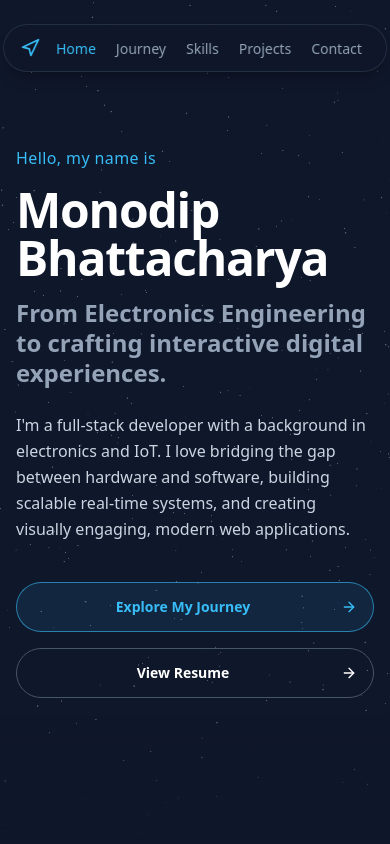
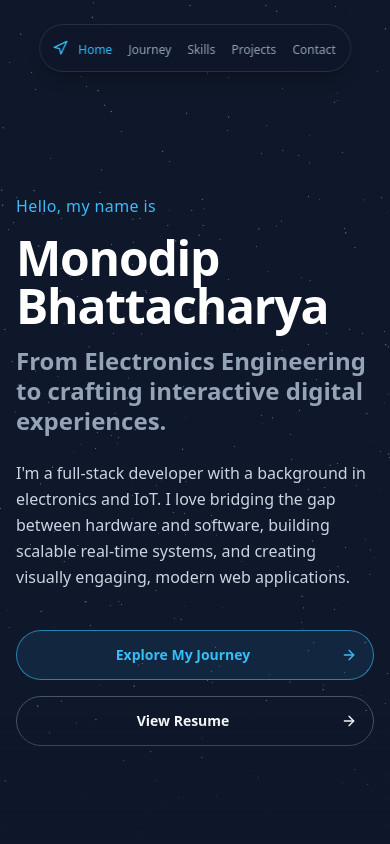
Before and after one commit to Ra-jj/Portfolio, a React (Vite) app: page / in a window 390 px wide. Shown: the top 844 px of the page. Built offline with nearby package versions, Linux system fonts and the light colour scheme.

Commit message:
fix: responsive nav layout and hero spacing

```diff
--- a/src/components/Hero.jsx
+++ b/src/components/Hero.jsx
@@ -30,7 +30,7 @@ const Hero = () => {
         </Canvas>
       </div>
 
-      <div className="max-w-7xl mx-auto px-4 sm:px-6 md:px-12 h-full flex flex-col justify-center relative z-10">
+      <div className="max-w-7xl mx-auto px-4 sm:px-6 md:px-12 h-full flex flex-col justify-center relative z-10 pt-24 sm:pt-0">
         <motion.div
           initial={{ opacity: 0, y: 20 }}
           animate={{ opacity: 1, y: 0 }}
--- a/src/components/ui/AnimatedNav.jsx
+++ b/src/components/ui/AnimatedNav.jsx
@@ -138,15 +138,15 @@ export function AnimatedNav() {
         {/* Logo / Brand icon */}
         <motion.div
           variants={logoVariants}
-          className="flex-shrink-0 flex items-center font-semibold pl-4 pr-2 text-accent"
+          className="flex flex-shrink-0 items-center font-semibold pl-3 sm:pl-4 pr-1 sm:pr-2 text-accent"
         >
-          <Navigation className="h-5 w-5" />
+          <Navigation className="h-4 w-4 sm:h-5 sm:w-5" />
         </motion.div>
 
         {/* Nav links */}
         <motion.div
           className={cn(
-            "flex items-center gap-1 sm:gap-4 pr-4",
+            "flex items-center gap-1 sm:gap-4 pr-2 sm:pr-4",
             !isExpanded && "pointer-events-none"
           )}
         >
@@ -159,7 +159,7 @@ export function AnimatedNav() {
                 spy={true}
                 activeClass="!text-accent"
                 onClick={(e) => e.stopPropagation()}
-                className="text-sm font-medium text-slate-400 hover:text-white transition-colors px-2 py-1 cursor-pointer whitespace-nowrap"
+                className="text-xs sm:text-sm font-medium text-slate-400 hover:text-white transition-colors px-1.5 sm:px-2 py-1 cursor-pointer whitespace-nowrap"
               >
                 {item.name}
               </Link>
```
